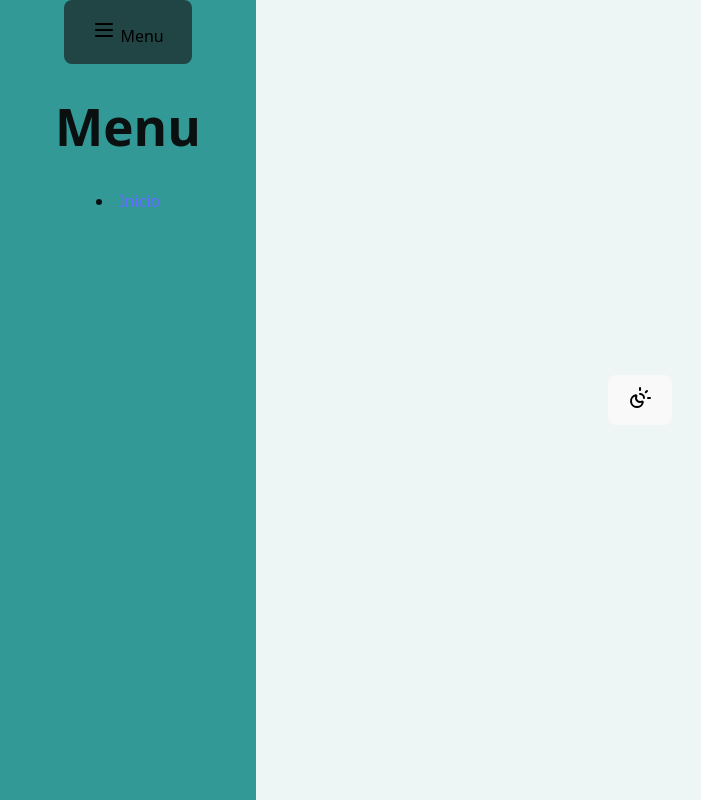
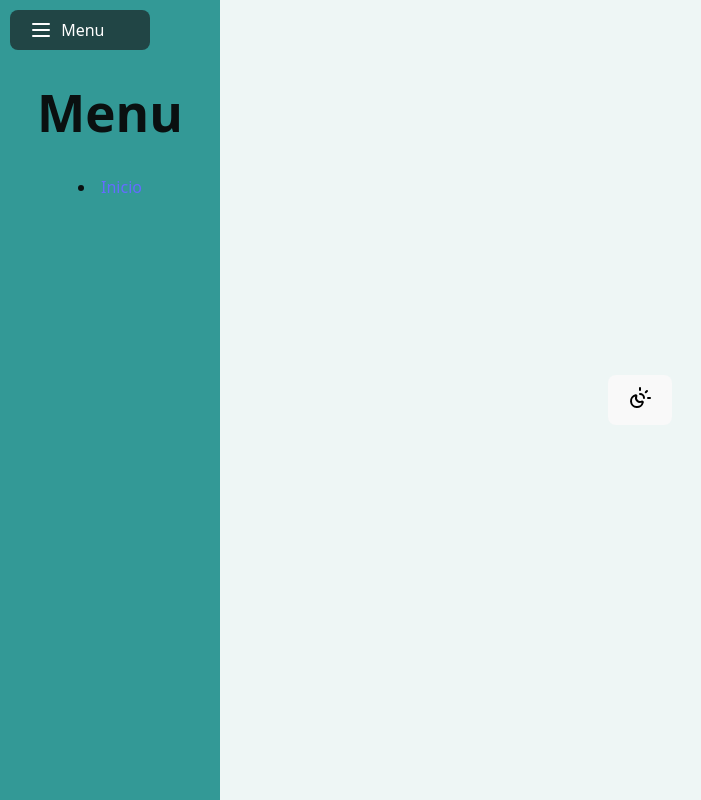
Before and after one commit to Gersoncorredor/proyecto_1, a React (Vite) app: page / in a window 1280 px wide. Shown: the whole page, without its empty margins (0-701 px from the left). Built offline with nearby package versions, Linux system fonts and the light colour scheme.

Commit message:
barra.jsx

```diff
--- a/src/App.css
+++ b/src/App.css
@@ -135,19 +135,6 @@ body {
   color: var(--text-950);
 }
 
-.barra {
-  background-color: var( --accent-600);
-  width: 20%;
-  height: 100%;
-  position: fixed;
-  top: 0;
-  left: 0;
-}
-.barra-menu{
-  background-color: var(--primary-800);
-  width: 50%;
-  height: 8%;
-}
 
 
 
--- a/src/App.jsx
+++ b/src/App.jsx
@@ -12,11 +12,11 @@ function App() {
     setMode((prev) => (prev === "dark" ? "light" : "dark"));
     document.documentElement.setAttribute('data-theme', mode );
   };
-
+const [menu, setMenu] = useState(false);
 
   return (
     <>
-    <Barra/>
+    <Barra menu={menu} colapso={() => setMenu(!menu)} />
       <button type="button" onClick={()=>toggleMode()} >
         {
           mode=== "dark" && (
--- a/src/components/barra.jsx
+++ b/src/components/barra.jsx
@@ -1,12 +1,13 @@
-import { useState } from "react";
-import {Menu} from "lucide-react";
+import React from "react";
+import { Menu } from "lucide-react";
+import styles from "./barra.module.css";
 
-const Barra = () => {
-
+const Barra = ({menu, colapso }) => {
     return (
-<div className="barra">
-    <button className="barra-menu">
-    <Menu /> Menu
+        <div className={`${styles.barra} ${menu ? styles.colapsada : styles.expandida}`}>
+            <button className={styles.barraMenu} onClick={colapso} >
+                <Menu />
+                {!menu && "Menu"}
             </button>
             <h1>Menu</h1>
             <li>
--- a/src/components/barra.module.css
+++ b/src/components/barra.module.css
@@ -0,0 +1,34 @@
+.barra {
+    transition: all 0.3s ease;
+    position: fixed;
+    top: 0;
+    left: 0;
+    background-color: var(--accent-600);
+    overflow: hidden;
+    padding: 10px;
+  }
+
+  .expandida {
+    width: 200px;
+    height: 100vh;
+
+  }
+
+  .colapsada {
+    width: 80px;
+    height: 10vh;
+
+  }
+
+  .barraMenu {
+    background-color: var(--primary-800);
+    border: none;
+    cursor: pointer;
+    width: 70%;
+    height: 40px;
+    color: white;
+    font-size: 1rem;
+    display: flex;
+    align-items: center;
+    gap: 8px;
+  }
```
Lines whose indentation alone changed are shown as unchanged.
